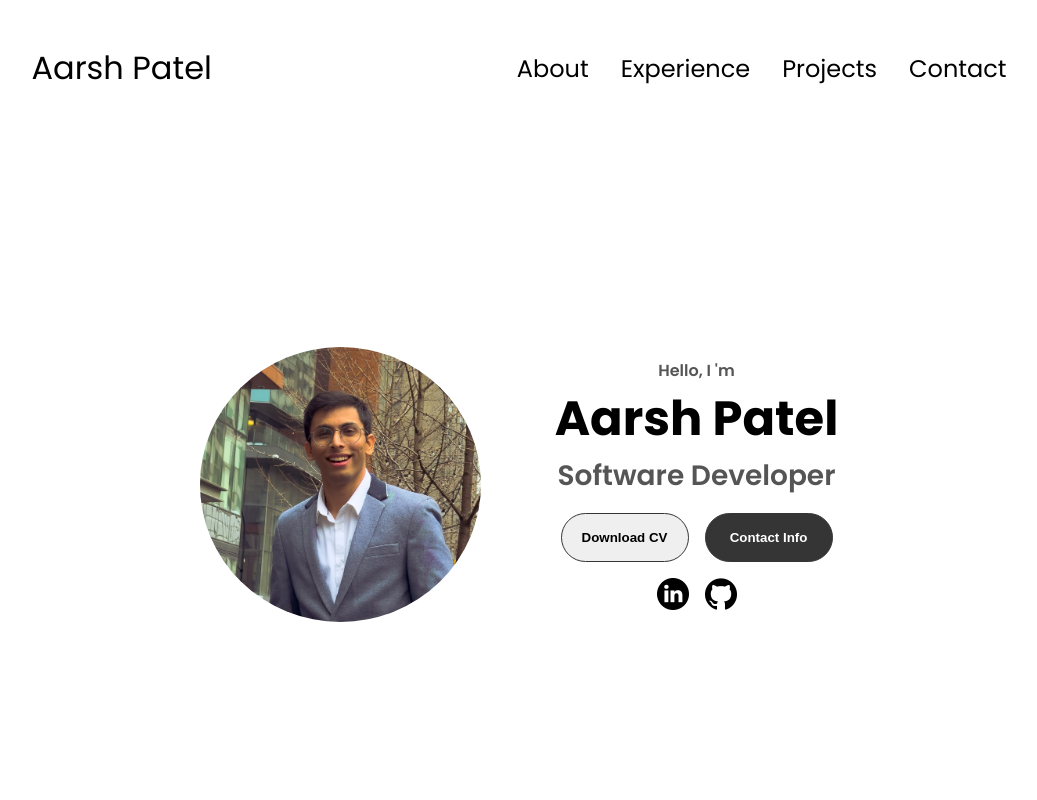
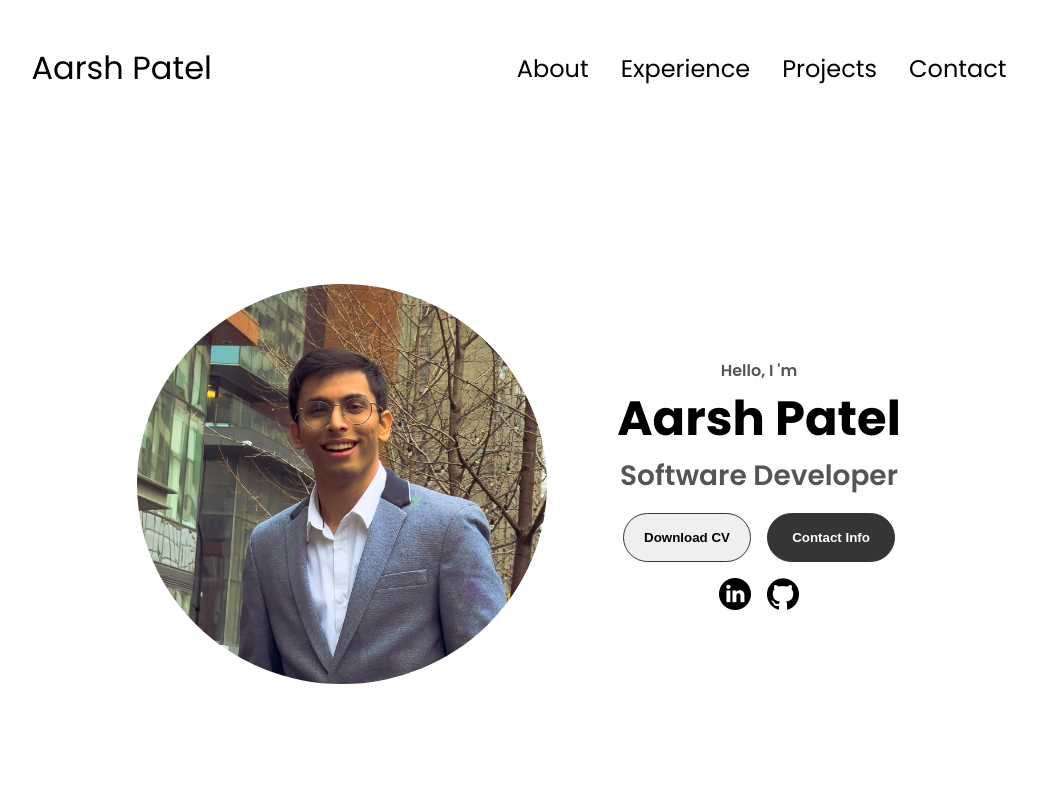
Before and after one commit to Aarsh3nic/portfolioWebsite, a plain HTML site: page index.html in a window 1280 px wide. Shown: the top 800 px of the page, without its empty margins (121-1158 px from the left). Drawn offline with Linux system fonts and the light colour scheme.

Commit message:
modify: style and mediaqueries

```diff
--- a/mediaqueries.css
+++ b/mediaqueries.css
@@ -47,7 +47,7 @@
     }
   }
 
-  @media screen and (max-width: 600px) {
+  @media screen and (max-width: 600px){
     #contact,
     footer {
       height: 40vh;
--- a/style.css
+++ b/style.css
@@ -309,7 +309,7 @@ btn-color-2{
     border: rgb(53, 53, 53) 0.1rem solid;
     border-color: rgb(163, 163, 163);
     text-align: center;
-s
+
   }
 
   .section-container {
@@ -318,11 +318,7 @@ s
     height: 80%;
   }
 
-  .section__pic-container {
-    height: 275px;
-    width: 275px;
-    margin: auto 0;
-  }
+
 
   /* EXPERIENCE SECTION */
 
```
Lines whose indentation alone changed are shown as unchanged.
